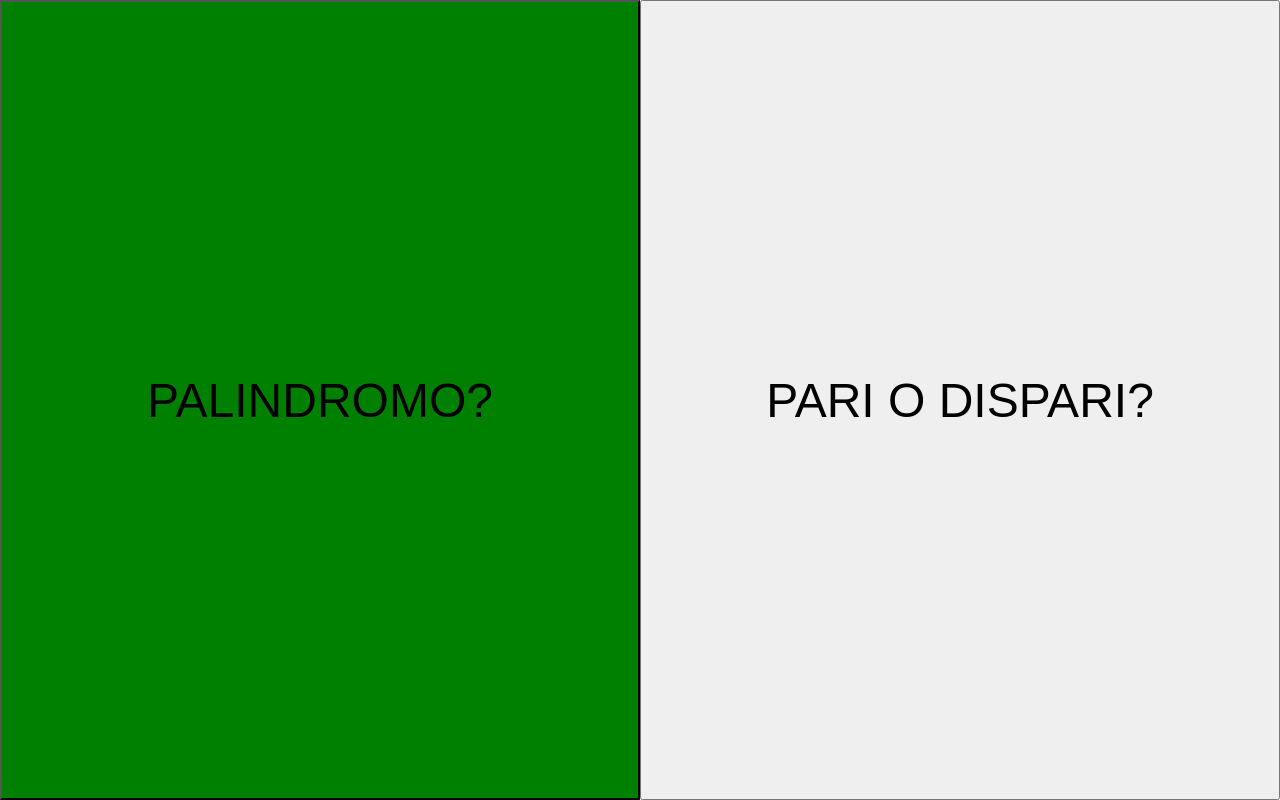
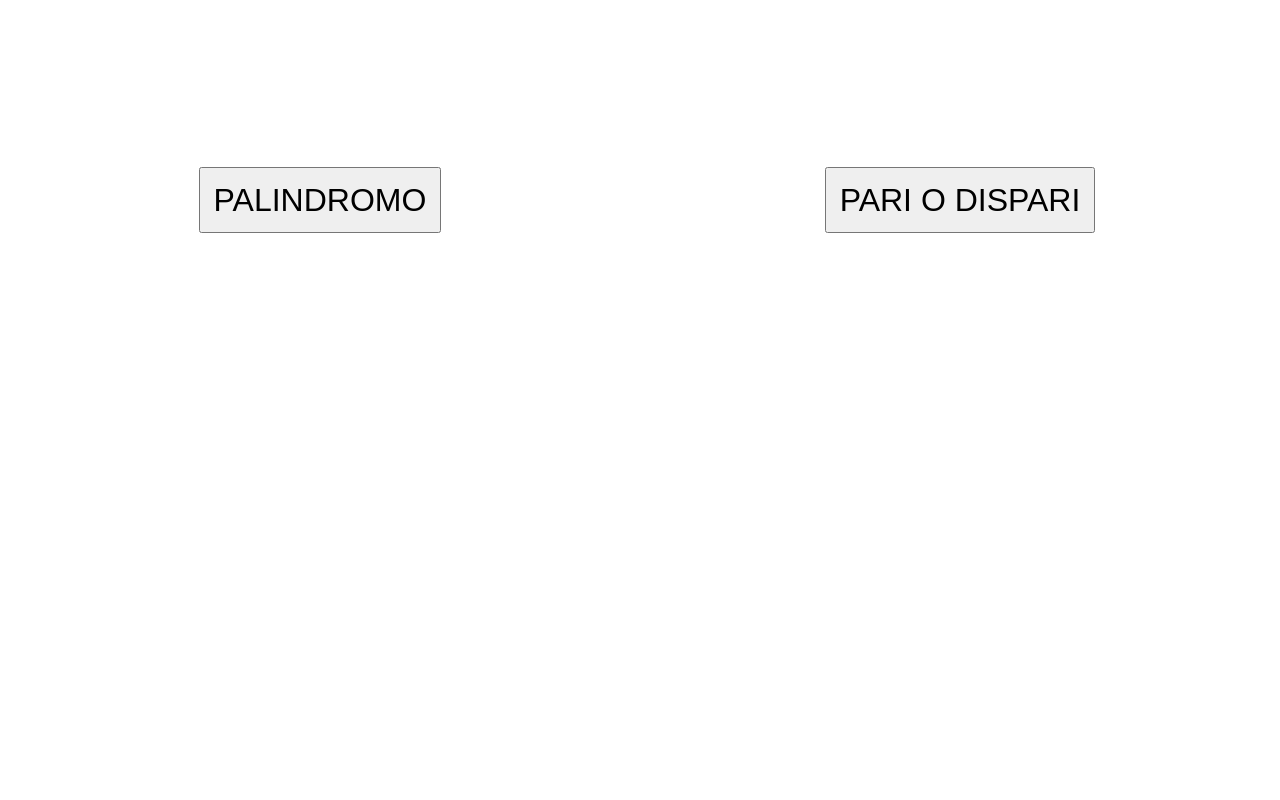
Before and after one commit to tommasoscocciolini/js-paliedispari, a plain HTML site: page index.html in a window 1280 px wide. Drawn offline with Linux system fonts and the light colour scheme.

Commit message:
esercizio completato

```diff
--- a/index.html
+++ b/index.html
@@ -5,13 +5,19 @@
   <meta name="viewport" content="width=device-width, initial-scale=1.0">
   <meta http-equiv="X-UA-Compatible" content="ie=edge">
   <link rel="stylesheet" href="master.css">
-  <title>Document</title>
+  <title>JS Pali o Dispari</title>
 </head>
 <body>
-  <p id="result"></p>
-  <button type="button" name="button" onclick="palindromo()">PALINDROMO?</button>
-  <button type="button" name="button" onclick="pariodispari()">PARI O DISPARI?</button>
-
+  <div class="container">
+    <div class="side">
+      <button type="button" name="button" onclick="palindromo()">PALINDROMO</button>
+      <span id="res-palindromo"></span>
+    </div>
+    <div class="side">
+      <button type="button" name="button" onclick="pariodispari()">PARI O DISPARI</button>
+      <span id="res-pariodispari"></span>
+    </div>
+  </div>
   <script src="main.js" charset="utf-8"></script>
 </body>
 </html>
--- a/main.js
+++ b/main.js
@@ -1,45 +1,38 @@
-function palindromo (parola){
-  var parola = String(prompt("Inserisci una parola"));
-  // var parolaSplit = parola.split("");
-  // var parolaRev = parolaSplit.reverse();
-  // console.log(parola);
-  // var inverso = parolaRev.join("");
-  // console.log(inverso);
-  // console.log(parola);
-  if (isNaN(parola)) {
-    var inverso = parola.split("").reverse().join("");
+function palindromo (parola){ //creo funzione
+  var parola = String(prompt("Inserisci una parola")); //chiedo parola
+  if (parola=="" || parola=="null") {
+    return alert("Hai inserito una parola non valida");
+  } else{
+      if (isNaN(parola)) { //controllo input
+        var inverso = parola.split("").reverse().join("");  //inverto parola
         if (parola==inverso) {
-      return alert('La parola inserita è un Palindromo');
-    } else return alert('La parola inserita NON è un Palindromo');
+          return alert('La parola ' + parola + ' è un Palindromo');
+        } else return alert('La parola ' + parola + ' NON è un Palindromo');
       } else return alert("hai inserito un numero e non una parola");
     }
-
-// if (palindromo()) {
-//   document.getElementById('result').innerHTML= 'La parola inserita è un Palindromo';
-// } else {
-//   document.getElementById('result').innerHTML= 'La parola inserita NON è un Palindromo';
-// }
+}
 
 
 function pariodispari(){
-  var pariodispari = String(prompt("Inserisci pari o dispari"));
-  pariodispari= pariodispari.toUpperCase();
-  if (pariodispari=="PARI" || pariodispari=="DISPARI") {
-    console.log(pariodispari);
-    var num1 = parseInt(prompt("Inserisci un numero da 1 a 5"));
-    console.log(num1);
-    if (num1>=1 && num1<=5) {
-      var num2 = Math.round(Math.random() * (5 - 1) + 1);
-      console.log(num2);
-    } else alert("inserisci un numero tra 1 e 5");
+  var pariodispari = String(prompt("Inserisci pari o dispari")); //chiedo pari o dispari
+  pariodispari= pariodispari.toUpperCase(); //trasformo in upper/lower
+  if (pariodispari=="PARI" || pariodispari=="DISPARI") { //se input corretto procedo
+    // console.log(pariodispari);
+    var num1 = parseInt(prompt("Inserisci un numero da 1 a 5")); //chiedo numero 1
+    // console.log(num1);
+    if (num1>=1 && num1<=5) { //controllo
+      var num2 = Math.round(Math.random() * (5 - 1) + 1); //genero numero 2
+      // console.log(num2);
+
       var somma= num1+num2;
-    console.log(somma);
+      // console.log(somma);
       if (somma%2==0) {
         var risultato= "PARI"
       } else var risultato= "DISPARI";
       if (risultato==pariodispari) {
-      return alert("HAI VINTO")
-    } else alert("HAI PERSO")
+        return alert("HAI VINTO! Il tuo numero era "+num1+" l'altro numero "+num2+". Totale "+somma+" che è "+pariodispari)
+      } else alert("HAI PERSO! Il tuo numero era "+num1+" l'altro numero "+num2+". Totale "+somma+" che è "+pariodispari)
+    } else alert("inserisci un numero tra 1 e 5");
   } else {
     alert("inserisci 'pari' o 'dispari'");
   }
--- a/master.css
+++ b/master.css
@@ -4,18 +4,33 @@
   box-sizing: border-box;
 }
 
-body{
+.container{
+  display: flex;
+  flex-wrap: wrap;
+}
+
+div.side{
   display: flex;
   align-items: center;
-  justify-content: flex-start;
+  justify-content: center;
+  width: 50%;
+  height: 50vh;
 }
 
 button{
-  width: 50%;
-  height: 100vh;
-  font-size: 3em;
+  padding: 2%;
+  font-size: 2em;
 }
 
 button:hover{
-  background-color: green;
+  background-color: #1abc9c;
 }
+
+
+@media all and (max-width: 768px) {
+  .container{
+    flex-direction: column;
+    justify-content: center;
+    align-items: center;
+  }
+}
```
Lines whose indentation alone changed are shown as unchanged.
